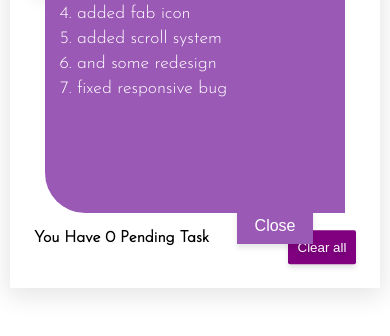
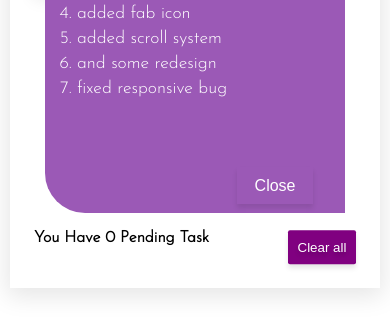
Before and after one commit to Ariyan550/todoapp, a plain HTML site: page index.html in a window 390 px wide. Shown: the part 384-720 px from the top of the page. Drawn offline with Linux system fonts and the light colour scheme.

Commit message:
Update style.css

```diff
--- a/style.css
+++ b/style.css
@@ -147,6 +147,8 @@ input#inputBox {
 
     #closeBtn{
         margin-left: 160px!important;
+	 margin-top: 70px!important;
+
     }
 
     .todoContent img{
@@ -214,7 +216,7 @@ footer{
 .pop i{
     position: absolute;
     top: 15px;
-	right: 20px;
+    right: 20px;
     font-size: 1.6rem;
     color: white;
     cursor: pointer;
```
